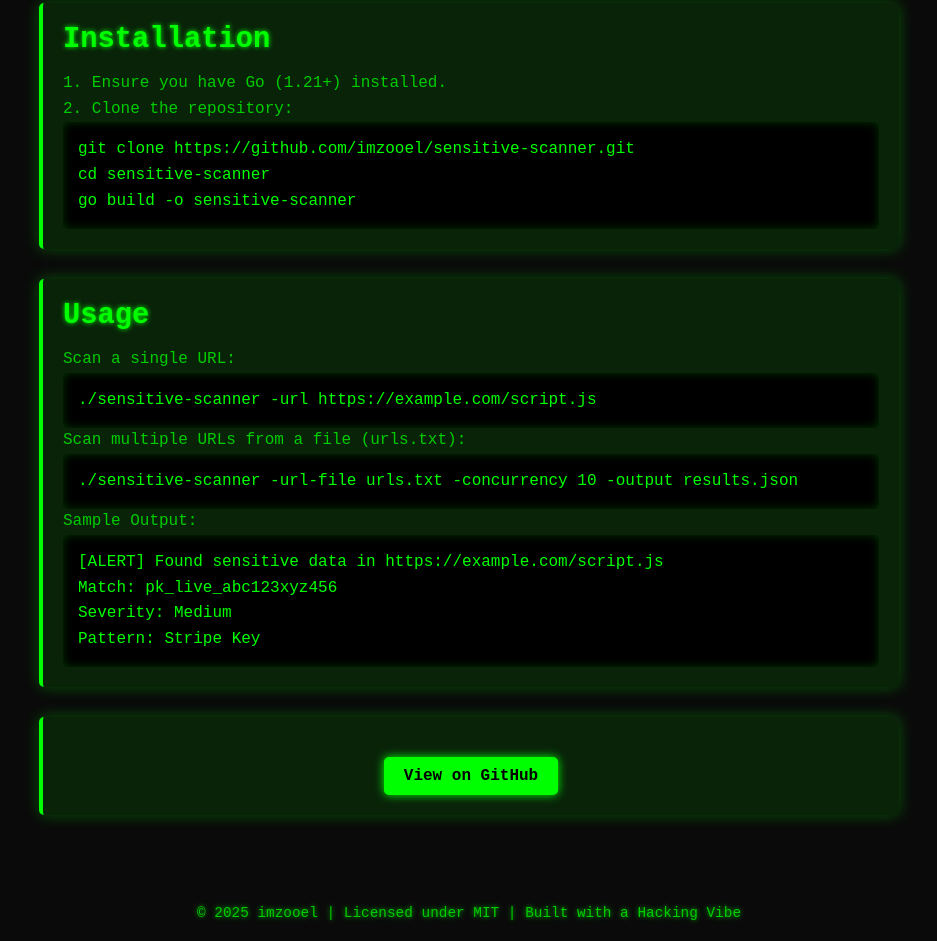
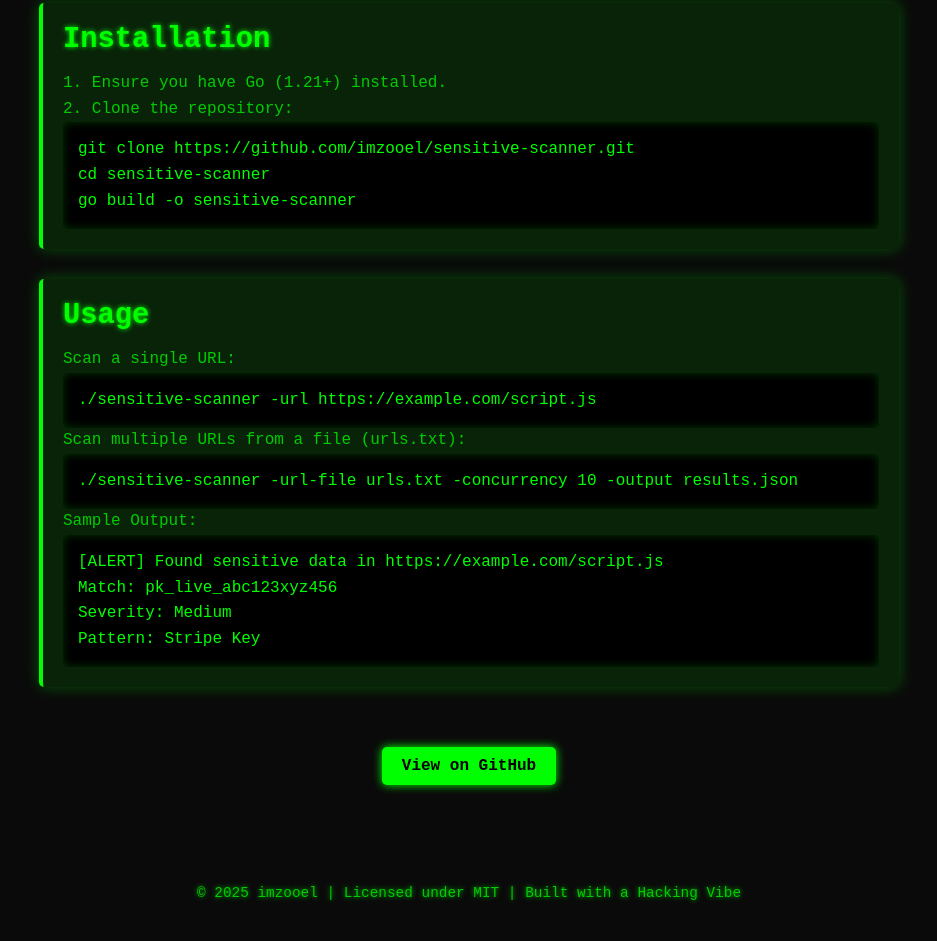
Before and after one commit to imzooel/sensitive-scanner, a plain HTML site: page docs/index.html in a window 1280 px wide. Shown: the part 766-1707 px from the top of the page, without its empty margins (171-1108 px from the left). Drawn offline with Linux system fonts and the light colour scheme.

Commit message:
removed footer button outer box

```diff
--- a/docs/index.html
+++ b/docs/index.html
@@ -200,7 +200,7 @@ Severity: Medium
 Pattern: Stripe Key</code></pre>
         </div>
 
-        <div class="section" style="text-align: center;">
+        <div style="text-align: center; margin: 40px 0;">
             <a href="https://github.com/imzooel/sensitive-scanner" class="btn">View on GitHub</a>
         </div>
     </div>
```
